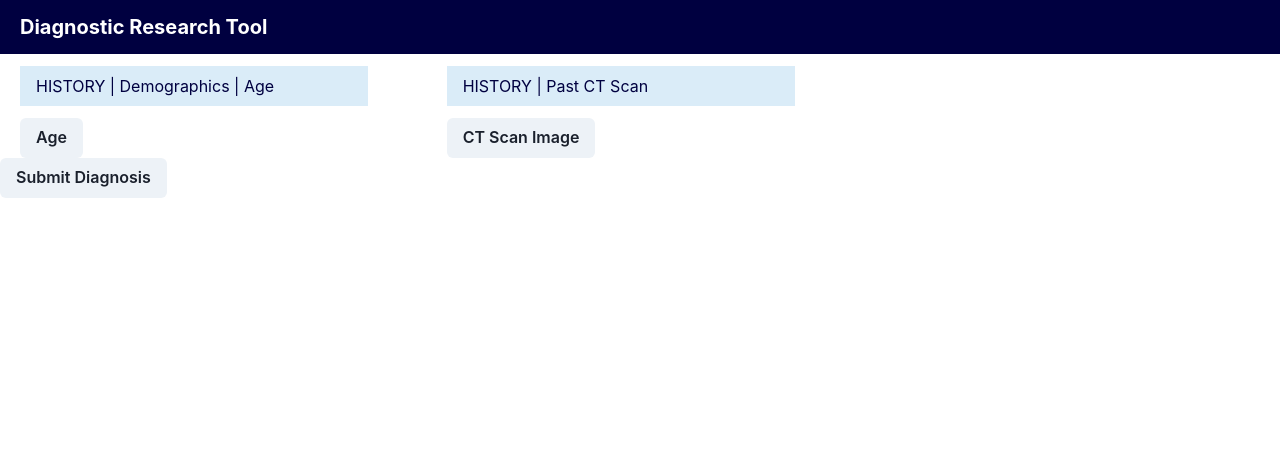
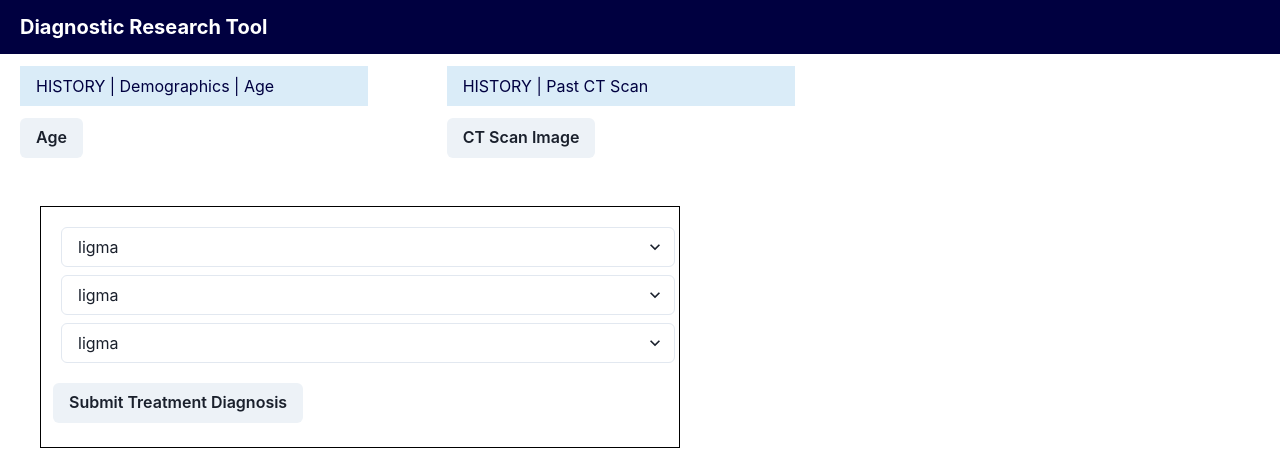
Before and after one commit to KanishkGar/UNT-DiagnosticResearchTool, a React (Create React App) app: page / in a window 1280 px wide. Both pictures are taken after a click on the button "Log in". Shown: the top 462 px of the page. Built offline with nearby package versions, Linux system fonts and the light colour scheme.

Commit message:
add submit

```diff
--- a/src/components/Home.jsx
+++ b/src/components/Home.jsx
@@ -38,13 +38,12 @@ export const Home = () => {
                                 return (
                                     (button.type === "text") ? <TextData key={index} data={button} /> : <ImageData key={index} data={button} />
                                 )
-                            })
-                            }
+                            })}
                         </Box>
                     )
                 })}
             </SimpleGrid>
-            <Submit/>
+            <Submit />
         </>
     )
 }
--- a/src/components/ImageData.jsx
+++ b/src/components/ImageData.jsx
@@ -1,10 +1,12 @@
-import { Button, Image } from "@chakra-ui/react"
+import { Box, Button, Image } from "@chakra-ui/react"
 import { useState } from "react"
 
 export const ImageData = (props) => {
     const [show, setShow] = useState(false);
     return (<>
-        <Button disabled={show} onClick={() => {setShow(true)}}>{props.data.title}</Button>
-        {show && <Image src={props.data.data}/>}
+        <Button disabled={show} onClick={() => { setShow(true) }}>{props.data.title}</Button>
+        {show && <Box backgroundColor={'#f0f0f0'} p={3} borderRadius={10}>
+            <Image src={props.data.data} />
+        </Box>}
     </>)
 }
--- a/src/components/Submit.jsx
+++ b/src/components/Submit.jsx
@@ -1,7 +1,21 @@
-import { Button } from "@chakra-ui/react"
+import { Box, Button, Select } from "@chakra-ui/react"
 
 export const Submit = () => {
     return (<>
-        <Button>Submit Diagnosis</Button>
+        <Box m={10} p={3} borderColor={"black"} borderWidth={1} width={'50%'}>
+            <Select m={2}>
+                <option>ligma</option>
+                <option>utd</option>
+            </Select>
+            <Select m={2}>
+                <option>ligma</option>
+                <option>utd</option>
+            </Select>
+            <Select m={2}>
+                <option>ligma</option>
+                <option>utd</option>
+            </Select>
+            <Button my={3}>Submit Treatment Diagnosis</Button>
+        </Box>
     </>)
 }
--- a/src/components/TextData.jsx
+++ b/src/components/TextData.jsx
@@ -1,9 +1,10 @@
-import { Button } from "@chakra-ui/react"
+import { Button, Text } from "@chakra-ui/react"
 import { useState } from "react"
 
 export const TextData = (props) => {
     const [show, setShow] = useState(false);
     return (<>
-        <Button onClick={() => {setShow(true)}}>{props.data.title} {show && ": " + props.data.data}</Button>
+        <Button mb={2} disabled={show} onClick={() => {setShow(true)}}>{props.data.title}</Button>
+        {show && <Text backgroundColor={'#f0f0f0'} p={3} borderRadius={10}>{props.data.data}</Text>}
     </>)
 }
```
